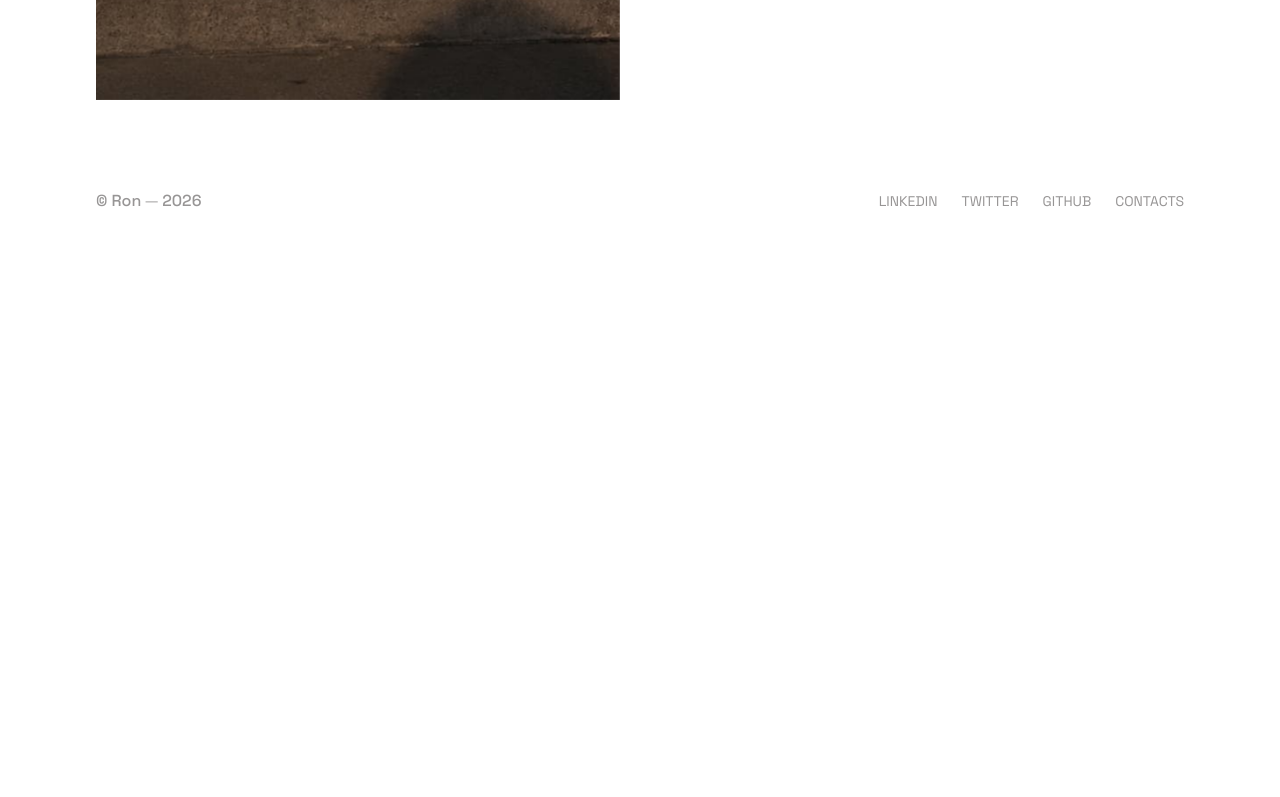
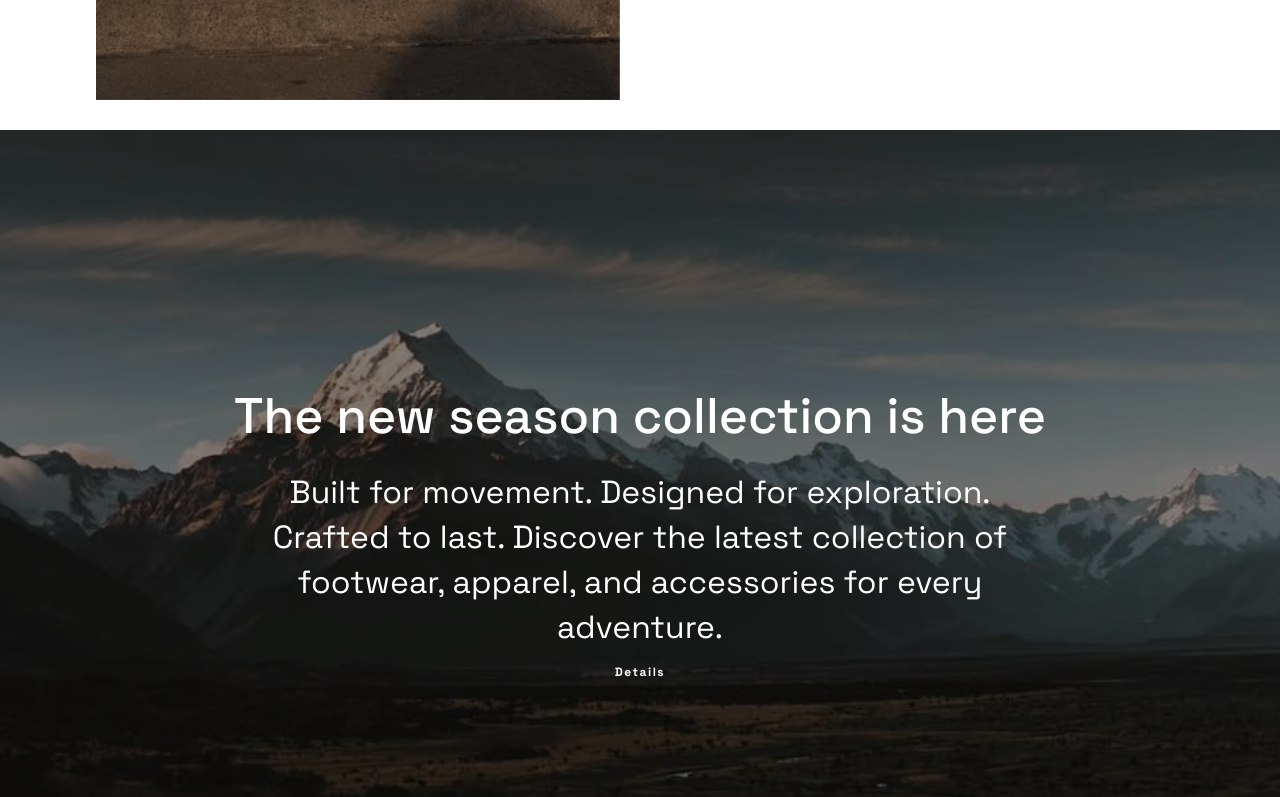
Before and after one commit to Ron-TakigaMaku/northline-react, a React (Vite) app in the folder northline-react/: page /footwear in a window 1280 px wide. Shown: the part 4420-5217 px from the top of the page. Before the commit the page ends 4691 px from the top, so only its background shows below. Built offline with nearby package versions, Linux system fonts and the light colour scheme.

Commit message:
add:collection section

```diff
--- a/northline-react/src/data/footwear/collection-data.js
+++ b/northline-react/src/data/footwear/collection-data.js
@@ -0,0 +1,12 @@
+import sectionImg from '@/assets/image/footwear/collection/1.jpg'
+
+export const collectionData = [
+	{
+		title: 'The new season collection is here',
+		description:
+			'Built for movement. Designed for exploration. Crafted to last. Discover the latest collection of footwear, apparel, and accessories for every adventure.',
+		img: sectionImg,
+	},
+]
+
+export default collectionData
--- a/northline-react/src/pages/Footwear.jsx
+++ b/northline-react/src/pages/Footwear.jsx
@@ -1,8 +1,8 @@
-// import collectionData from '@/data/footwear/collection-data'
+import collectionData from '@/data/footwear/collection-data'
 import featuredData from '@/data/footwear/featured-data'
 import heroData from '@/data/footwear/hero-data'
 // import shopData from '@/data/footwear/shop-data'
-// import CollectionSection from '@/sections/home/CollectionSection'
+import CollectionSection from '@/sections/home/CollectionSection'
 import HeroSection from '@/sections/home/HeroSection'
 import FeaturedSection from '@/sections/shop/FeaturedSection'
 // import ShopSection from '@/sections/shop/ShopSection'
@@ -12,8 +12,8 @@ function Footwear() {
 		<>
 			<HeroSection data={heroData} targetId='featured' />
 			<FeaturedSection data={featuredData} />
-			{/* <CollectionSection data={collectionData} />
-			<ShopSection products={shopData} /> */}
+			<CollectionSection data={collectionData} />
+			{/* <ShopSection products={shopData} /> */}
 		</>
 	)
 }
```
